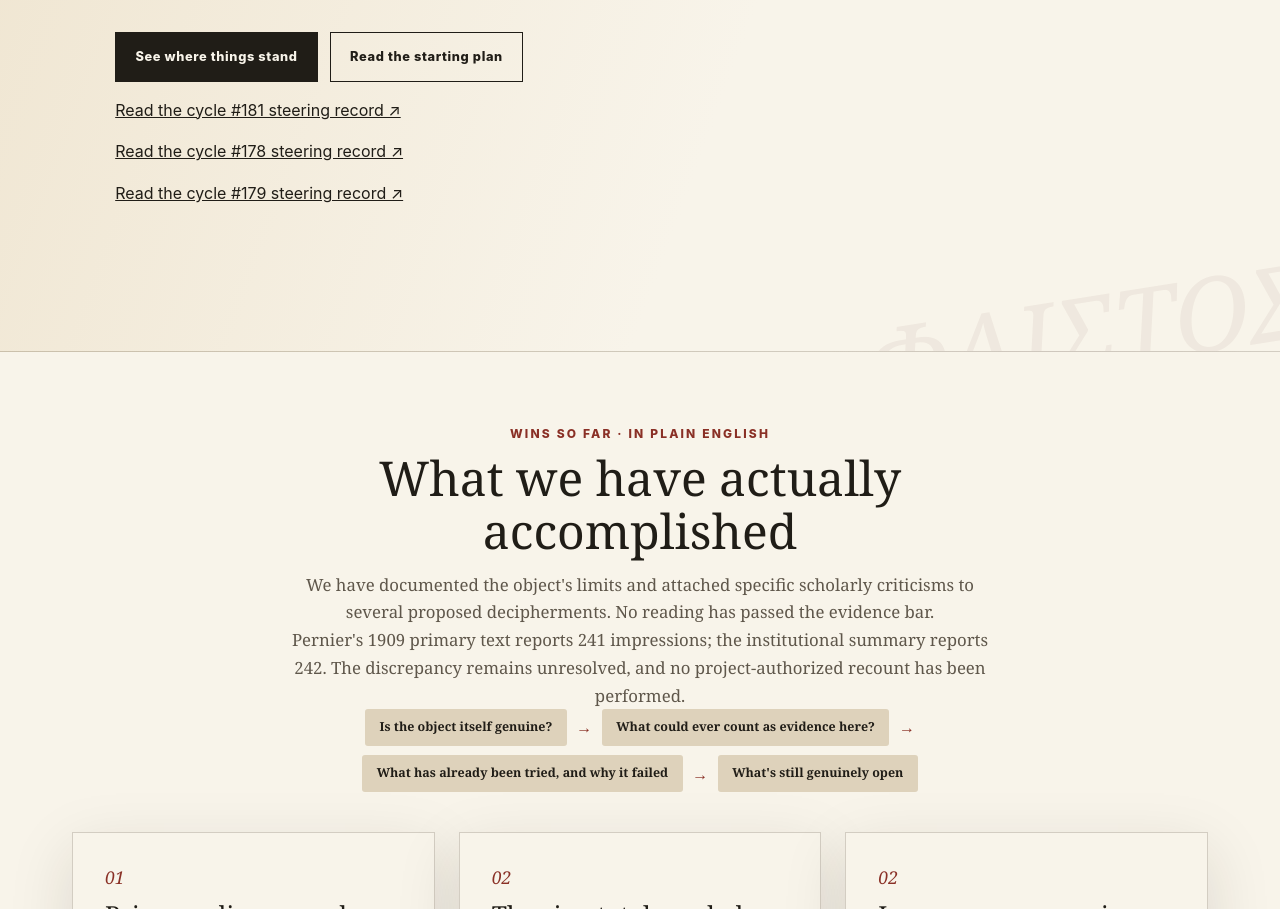
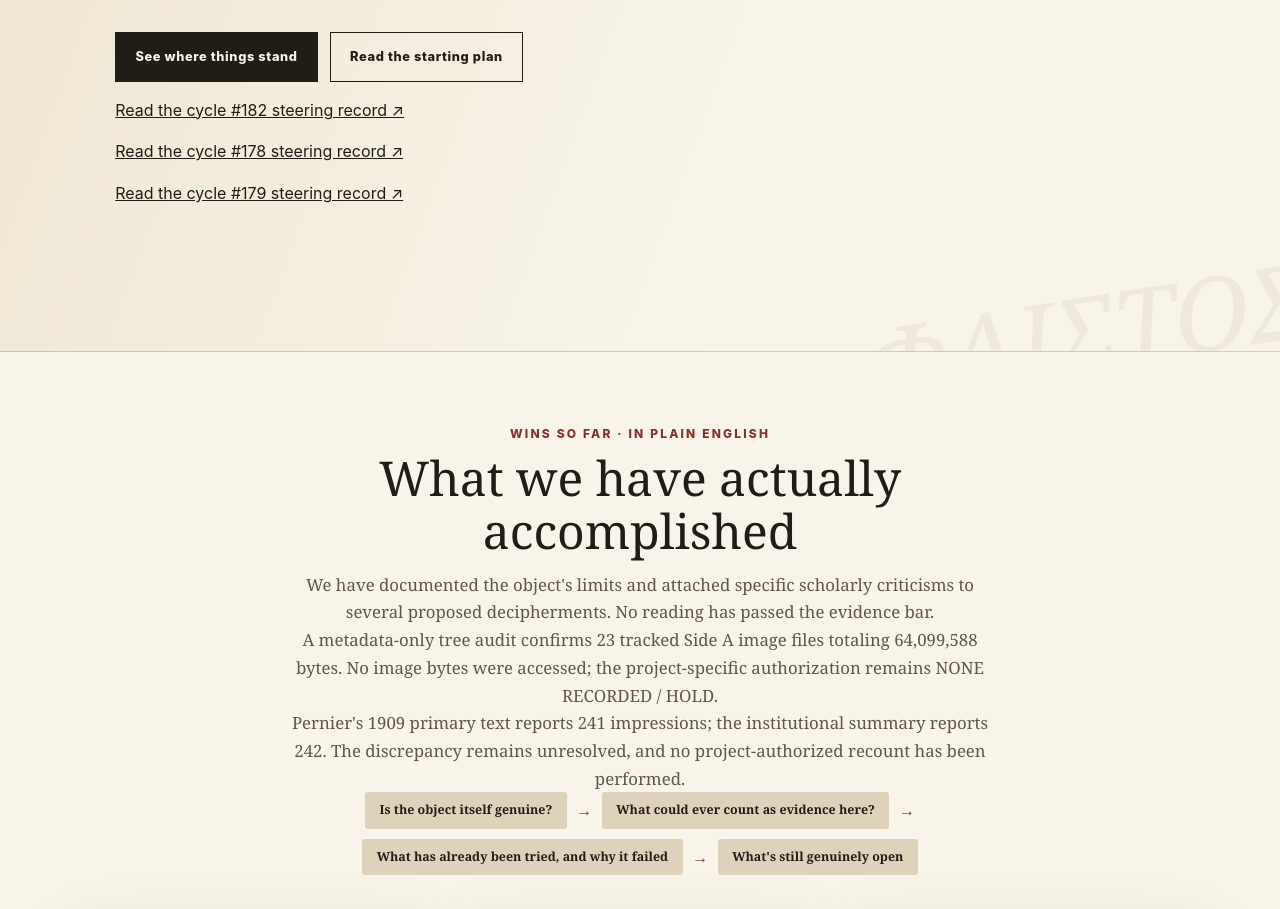
Before and after one commit to SoylentAquamarine/phaistos-disc-collective, a plain HTML site: page docs/index.html in a window 1280 px wide. Shown: the part 842-1751 px from the top of the page. Drawn offline with Linux system fonts and the light colour scheme; no server answers.

Commit message:
docs: update Phaistos cycle 182 homepage record

```diff
--- a/docs/index.html
+++ b/docs/index.html
@@ -52,7 +52,7 @@
           <a class="button primary" href="#highlights-title">See where things stand</a>
           <a class="button secondary" href="#dialogue">Read the starting plan</a>
         </div>
-        <p><a href="https://github.com/SoylentAquamarine/phaistos-disc-collective/blob/chatgpt/cycle175-20261125-phaistos/steering/meetings/chatgpt-2026-11-26-cycle-181.md">Read the cycle #181 steering record ↗</a></p>
+        <p><a href="https://github.com/SoylentAquamarine/phaistos-disc-collective/blob/chatgpt/cycle175-20261125-phaistos/steering/meetings/chatgpt-2026-11-26-cycle-182.md">Read the cycle #182 steering record ↗</a></p>
         <p><a href="https://github.com/SoylentAquamarine/phaistos-disc-collective/blob/chatgpt/cycle175-20261125-phaistos/steering/meetings/chatgpt-2026-11-25-cycle-178.md">Read the cycle #178 steering record ↗</a></p>
         <p><a href="https://github.com/SoylentAquamarine/phaistos-disc-collective/blob/chatgpt/cycle175-20261125-phaistos/steering/meetings/chatgpt-2026-11-26-cycle-179.md">Read the cycle #179 steering record ↗</a></p>
       </div>
@@ -62,6 +62,7 @@
           <span class="kicker">Wins so far · in plain English</span>
           <h2 id="highlights-title">What we have actually accomplished</h2>
           <p>We have documented the object's limits and attached specific scholarly criticisms to several proposed decipherments. No reading has passed the evidence bar.</p>
+          <p>A metadata-only tree audit confirms 23 tracked Side A image files totaling 64,099,588 bytes. No image bytes were accessed; the project-specific authorization remains NONE RECORDED / HOLD.</p>
           <p>Pernier's 1909 primary text reports 241 impressions; the institutional summary reports 242. The discrepancy remains unresolved, and no project-authorized recount has been performed.</p>
           <p class="mini-flow" aria-label="Research flow">
             <span class="step">Is the object itself genuine?</span><span class="arrow" aria-hidden="true">→</span>
```
